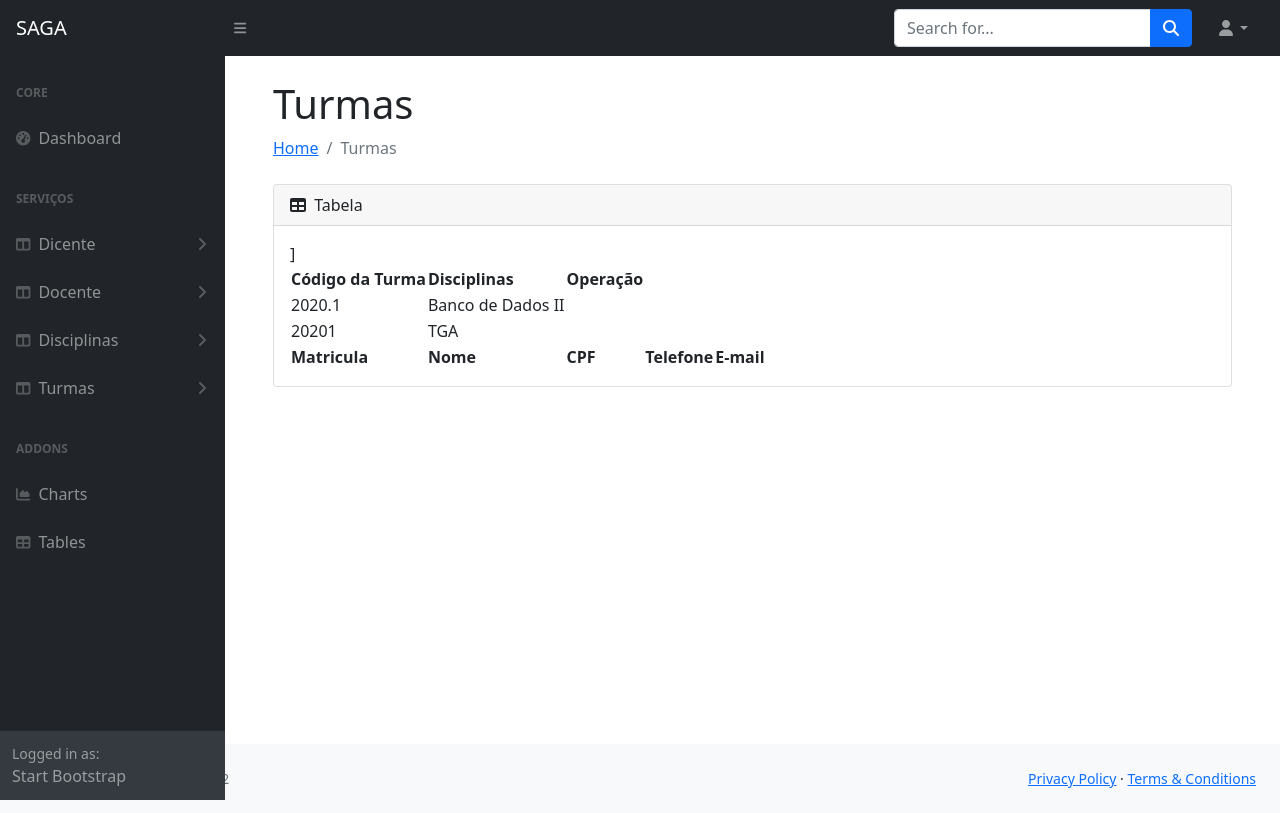
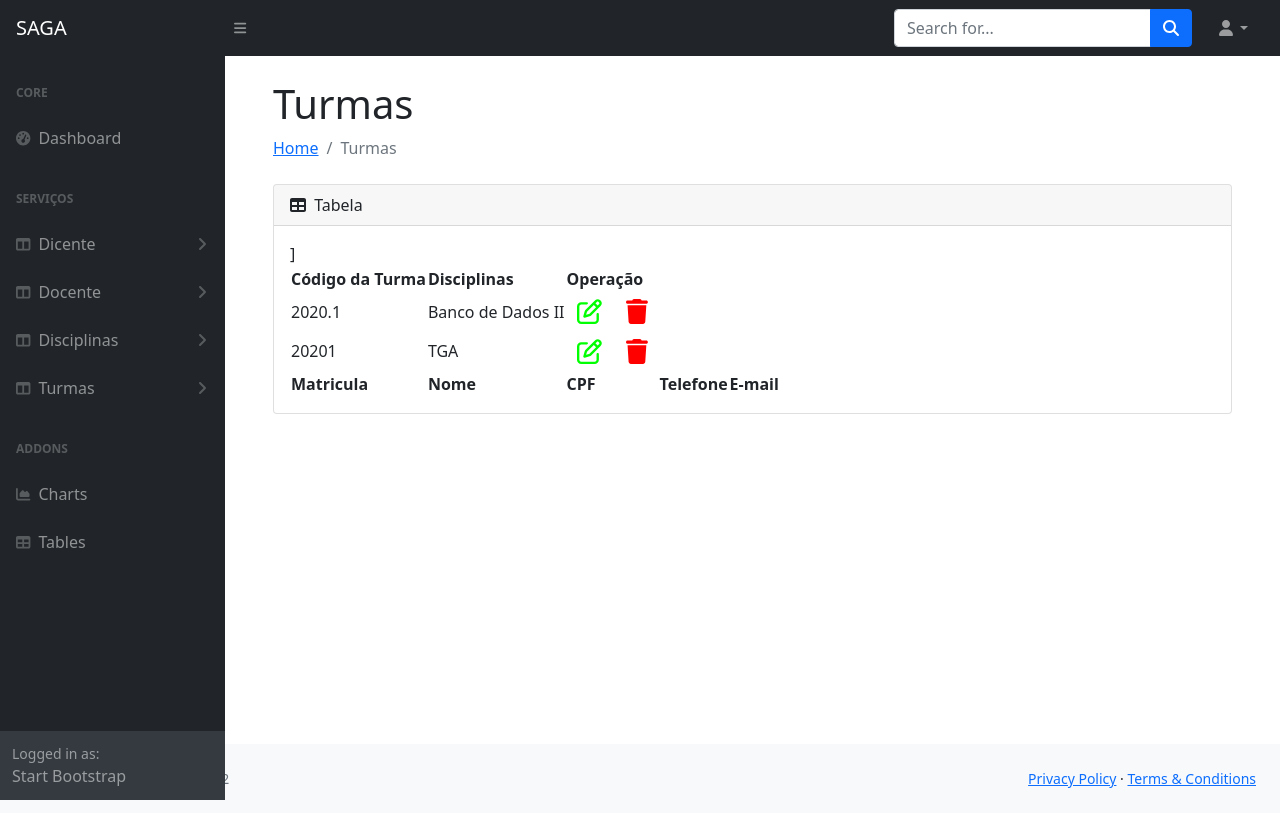
Before and after one commit to Gabriel-Atsok/ProjetoWebII-Academico, a Django app: page /turmas in a window 1280 px wide. Run offline with Django 4.2, Linux system fonts and the light colour scheme; data comes from the database, SQL or seed files in the repository; both versions use the stored data as it was after the commit; some libraries are stand-ins or nearby versions.

Commit message:
10/12/2022 19:20

```diff
--- a/appacademico/templates/editar_todos.html
+++ b/appacademico/templates/editar_todos.html
@@ -36,8 +36,8 @@
             {% bootstrap_form docente %}
         {% elif dicente %}
             {% bootstrap_form dicente %}
-        {% elif disciplinas %}
-            {% bootstrap_form disciplinas %}
+        {% elif disciplina %}
+            {% bootstrap_form disciplina %}
         {% elif turma %}
             {% bootstrap_form turma %}
         {% endif %}
--- a/appacademico/templates/mostrar_todos.html
+++ b/appacademico/templates/mostrar_todos.html
@@ -78,8 +78,8 @@
                                 <td>{{professor.telefone}}</td>
                                 <td>{{professor.email}}</td>
                                 <td>
-                                    <span style="padding: 10px; color: rgb(0, 255, 0); font-size: 25px;" ><i class="fa-regular fa-pen-to-square"></i></span>
-                                    <span style="padding: 10px; color: rgb(255, 0, 0); font-size: 25px;"><i class="fa-solid fa-trash"></i></span>
+                                    <a href="" style="padding: 10px; color: rgb(0, 255, 0); font-size: 25px;" ><i class="fa-regular fa-pen-to-square"></i></a>
+                                    <a href="#" style="padding: 10px; color: rgb(255, 0, 0); font-size: 25px;"><i class="fa-solid fa-trash"></i></a>
                                 </td>
                             </tr>
                             {% endfor %}
@@ -92,8 +92,8 @@
                                     <td>{{aluno.telefone}}</td>
                                     <td>{{aluno.email}}</td>
                                     <td>
-                                        <span style="padding: 10px; color: rgb(0, 255, 0); font-size: 25px;" ><i class="fa-regular fa-pen-to-square"></i></span>
-                                        <span style="padding: 10px; color: rgb(255, 0, 0); font-size: 25px;"><i class="fa-solid fa-trash"></i></span>
+                                        <a href="#" style="padding: 10px; color: rgb(0, 255, 0); font-size: 25px;" ><i class="fa-regular fa-pen-to-square"></i></a>
+                                        <a href="#" style="padding: 10px; color: rgb(255, 0, 0); font-size: 25px;"><i class="fa-solid fa-trash"></i></a>
                                     </td>
                                 </tr>
                             {% endfor %}
@@ -104,8 +104,8 @@
                                     <td>{{disciplina.nome_disciplina}}</td>
                                     <td>{{disciplina.professor}}</td>
                                     <td>
-                                        <span style="padding: 10px; color: rgb(0, 255, 0); font-size: 25px;" ><i class="fa-regular fa-pen-to-square"></i></span>
-                                        <span style="padding: 10px; color: rgb(255, 0, 0); font-size: 25px;"><i class="fa-solid fa-trash"></i></span>
+                                        <a href="{% url 'editar_disciplina' disciplina.disciplina_id %}" style="padding: 10px; color: rgb(0, 255, 0); font-size: 25px;" ><i class="fa-regular fa-pen-to-square"></i></a>
+                                        <a href="#" style="padding: 10px; color: rgb(255, 0, 0); font-size: 25px;"><i class="fa-solid fa-trash"></i></a>
                                     </td>
                                 </tr>
                             {% endfor %}
@@ -114,6 +114,10 @@
                                 <tr>
                                     <td>{{turma.turma_id}}</td>
                                     <td>{{turma.disciplina_id}}</td>
+                                    <td>
+                                        <a href="#" style="padding: 10px; color: rgb(0, 255, 0); font-size: 25px;" ><i class="fa-regular fa-pen-to-square"></i></a>
+                                        <a href="#" style="padding: 10px; color: rgb(255, 0, 0); font-size: 25px;"><i class="fa-solid fa-trash"></i></a>
+                                    </td>
                                 </tr>
                             {% endfor %}
                         {% endif %}
--- a/appacademico/urls.py
+++ b/appacademico/urls.py
@@ -11,7 +11,10 @@ urlpatterns = [
     path('dicentes', views.dicentes, name='dicentes'),
     path('disciplinas', views.disciplinas, name='disciplinas'),
     path('turmas', views.turmas, name='turmas'),
-    path('editar_disciplina', views.editar_disciplina, name='editar_disciplina'),
+    #path('editar_docente/<int:disciplina_id>', views.editar_disciplina, name='editar_disciplina'),
+    #path('editar_dicente/<int:disciplina_id>', views.editar_disciplina, name='editar_disciplina'),
+    path('editar_disciplina/<int:disciplina_id>', views.editar_disciplina, name='editar_disciplina'),
+    #path('editar_turma/<int:disciplina_id>', views.editar_disciplina, name='editar_disciplina'),
     path('resetsenha', views.resetsenha, name='resetsenha'),
     path('login', views.login, name='login'),
 ]
--- a/appacademico/views.py
+++ b/appacademico/views.py
@@ -76,15 +76,15 @@ def turmas(request):
     return render(request, 'mostrar_todos.html', {'turma': turma})
 
 def editar_disciplina(request, disciplina_id):
-    # produto = Produto.objects.get(id=produto_id)
-    disciplinaobject = get_object_or_404(Disciplina, id=disciplina_id)
-    disciplinaform = DisciplinaModelForm(request.POST or None, request.FILES or None, instance=disciplina)
-    if disciplinaform.is_valid():
+    disciplinaobject = get_object_or_404(Disciplina, disciplina_id=disciplina_id)
+    print("ATE AQU FOI---------------------------------------------------------------------------------------------------------------------------------------")
+    disciplina = DisciplinaModelForm(request.POST or None, request.FILES or None, instance=disciplinaobject)
+    if disciplina.is_valid():
         disciplinaobject.save()
-        messages.success(request, f'{disciplinaobject.nome.upper()} editada com sucesso!')
-        return redirect('disciplina')
-
-    return render(request,'editar_todos.html', {'disciplinaobject': disciplinaobject, 'disciplinaform': disciplinaform})
+        messages.success(request, f'{disciplinaobject.nome_disciplina.upper()} editada com sucesso!')
+        return redirect('disciplinas')
+#AQUIIIIIIIIIIIIIIIIIIIIIIIIIIIIIIIIIIIIIIIIIIIIIIIIIIIIIIIIIIIIIIIIIIIII
+    return render(request,'editar_todos.html', {'disciplinaobject': disciplinaobject, 'disciplina': disciplina})
 
 def resetsenha(request):
     return render(request, 'password.html')
```
Also changed, not shown: db.sqlite3.
